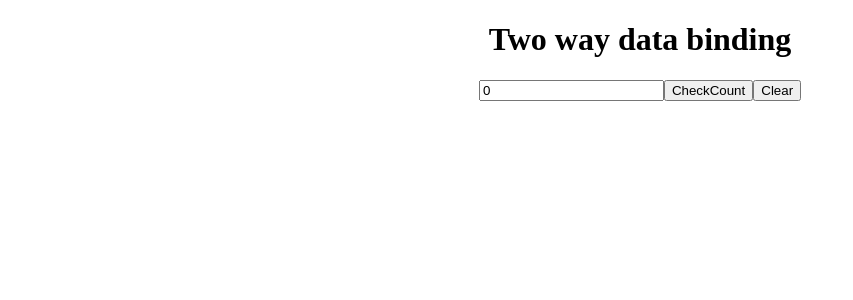
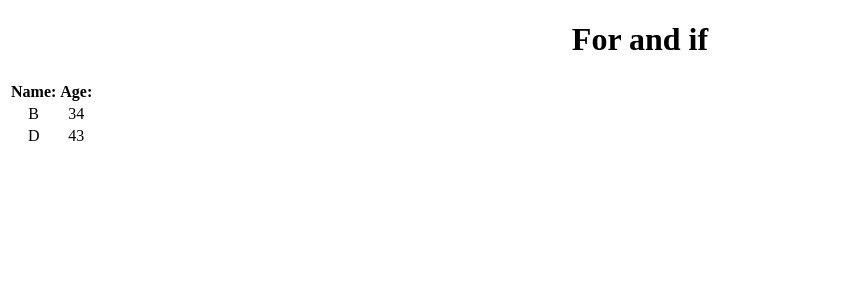
Before and after one commit to anandhu657/180-days-coding-challenge, an Angular app: page / in a window 1280 px wide. Shown: the top 300 px of the page, without its empty margins (0-853 px from the left). Built offline with nearby package versions, Linux system fonts and the light colour scheme.

Commit message:
for and if

```diff
--- a/src/app/app.component.html
+++ b/src/app/app.component.html
@@ -1,7 +1,15 @@
 <div style="text-align: center;">
-  <h1>Two way data binding</h1>
-  <input type="number" [(ngModel)]="count">
-  <button (click)="check()">CheckCount</button>
-  <button (click)="clear()">Clear</button>
-  <h3 [hidden]="is_hidden">{{count}} -- {{str}}</h3>
+  <h1>For and if</h1>
+  <table>
+    <thead>
+      <th>Name:</th>
+      <th>Age:</th>
+    </thead>
+    <tbody *ngFor="let user of users">
+      <tr *ngIf="user.age>33">
+        <td>{{user.name}}</td>
+        <td>{{user.age}}</td>
+      </tr>
+    </tbody>
+  </table>
 </div>
--- a/src/app/app.component.ts
+++ b/src/app/app.component.ts
@@ -6,19 +6,11 @@ import { Component } from '@angular/core';
   styleUrls: ['./app.component.css']
 })
 export class AppComponent {
-  public count = 0;
-  public str = "";
-  public is_hidden = true;
-
-  check() {
-    this.is_hidden = false;
-    if (this.count % 2 == 0) {
-      this.str = "even";
-    } else {
-      this.str = "odd";
-    }
-  }
-  clear() {
-    this.is_hidden = true;
-  }
+  public users = [
+    { name: "A", age: 29 },
+    { name: "B", age: 34 },
+    { name: "C", age: 32 },
+    { name: "D", age: 43 },
+    { name: "E", age: 33 }
+  ]
 }
```
